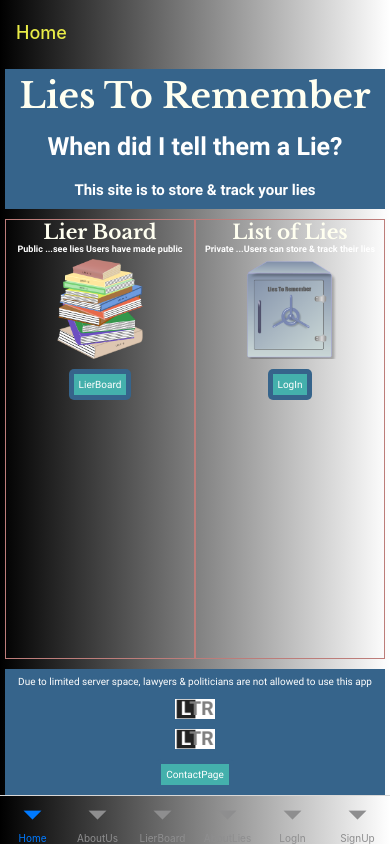
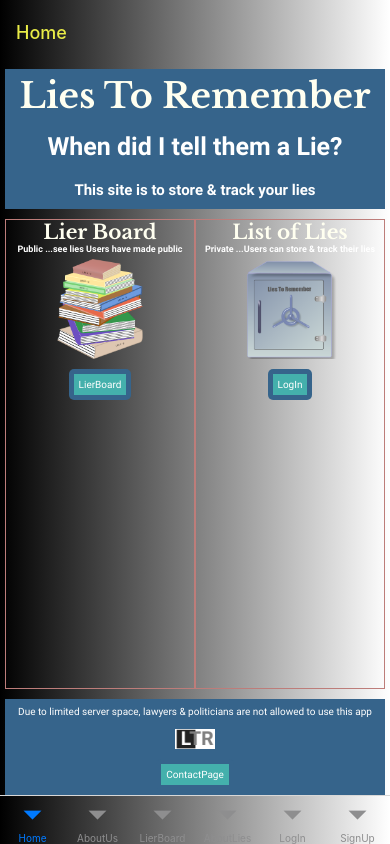
Before and after one commit to psteingh/LTRapp, a React Native app: screen /Home in a window 390 px wide. Built offline with nearby package versions, Linux system fonts and the light colour scheme.

Commit message:
ltrapp0520928

```diff
--- a/home/footer.js
+++ b/home/footer.js
@@ -3,7 +3,6 @@ import { View, StyleSheet } from 'react-native';
 import Colors from '../constants/colors';
 
 import FooterNote from './FooterNote';
-import LtrLogoFooter from '../constants/LtrLogoFooter';
 import LtrLogoUseNav from '../constants/LtrLogoUseNav';
 import ButtonUseNav from './ButtonUseNav';
 
@@ -12,9 +11,6 @@ function Footer() {
         <View style={styles.footerContainer}>
             <View>
             <FooterNote />
-            </View>
-            <View>
-            <LtrLogoFooter />
             </View>
             <View>
             <LtrLogoUseNav screenName='ContactPage' />
```
